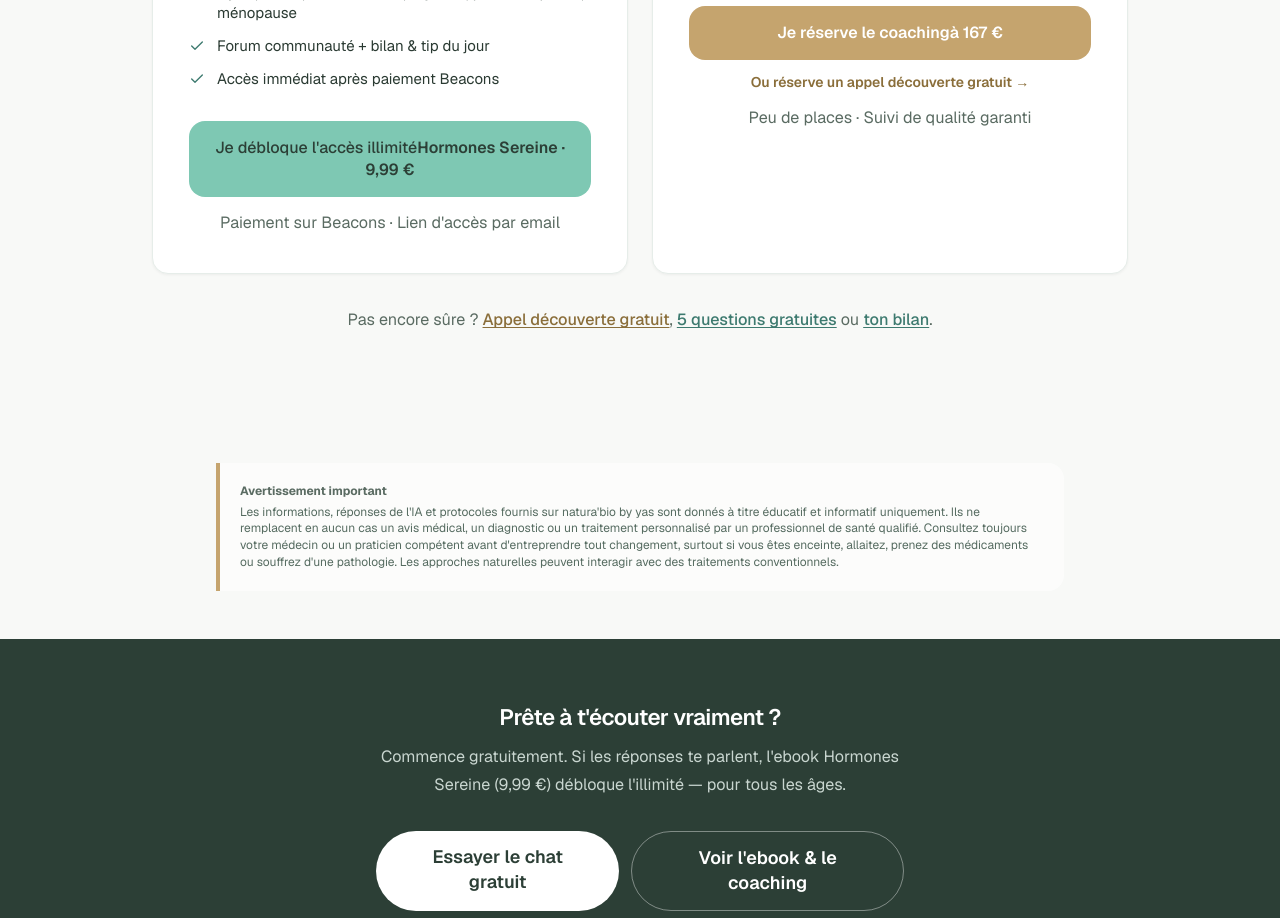
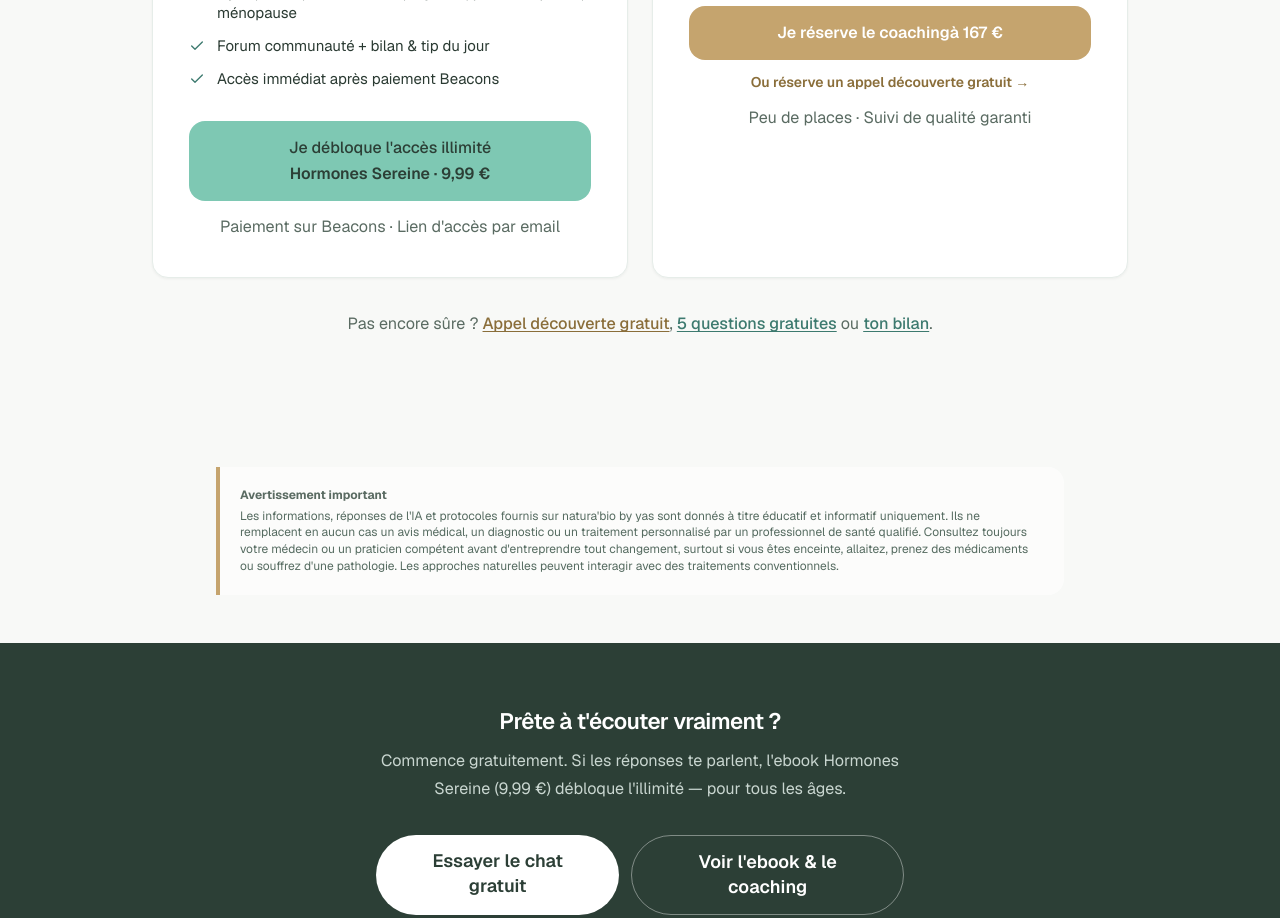
Before and after one commit to bounazouyasmina-arch/natura-bio-by-yas, a Next.js app: page / in a window 1280 px wide. Shown: the part 7300-8218 px from the top of the page. Built offline with nearby package versions, Linux system fonts and the light colour scheme.

Commit message:
fix: espace entre les 2 lignes du bouton ebook

```diff
--- a/app/page.tsx
+++ b/app/page.tsx
@@ -707,7 +707,7 @@ export default function NaturaBioByYasLanding() {
               href={BEACONS_EBOOK_LINK}
               target="_blank"
               rel="noopener noreferrer"
-              className="btn-primary w-full rounded-2xl font-semibold text-sm sm:text-base text-center px-4 py-3.5 sm:py-4 leading-snug flex flex-col sm:block items-center justify-center gap-0.5"
+              className="btn-primary w-full rounded-2xl font-semibold text-sm sm:text-base text-center px-4 py-3.5 sm:py-4 leading-snug flex flex-col items-center justify-center gap-1"
             >
               <span>Je débloque l&apos;accès illimité</span>
               <span className="font-semibold">Hormones Sereine · 9,99&nbsp;€</span>
```
